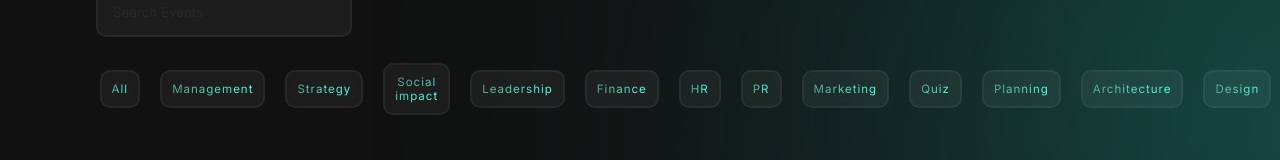
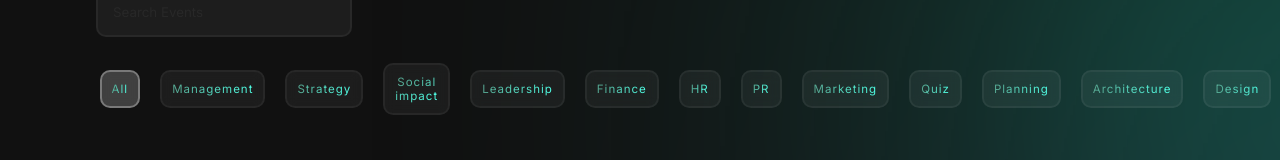
Before and after one commit to yuvraajnarula/magnovite, a SvelteKit app: page /event in a window 1280 px wide. Shown: the part 358-518 px from the top of the page. Built offline with nearby package versions, Linux system fonts and the light colour scheme.

Commit message:
filter button logic

```diff
--- a/src/component/Carousel.svelte
+++ b/src/component/Carousel.svelte
@@ -1,25 +1,32 @@
-
 <script>
     export let tags = [];
+    export let activeTag = 'All';
     let scrollContainer;
+    export let handleTagClick;
 </script>
+
 <div class="tags-flex">
     <ul class="tags-carousel" bind:this={scrollContainer}>
         <li>
-            <button>
-                <span>
-                    All
-                </span>
+            <button
+                class="tag-button {activeTag === 'All' ? 'active' : ''}"
+                on:click={() => handleTagClick('All')}
+            >
+                <span>All</span>
             </button>
         </li>
         {#each tags as tag}
-        <li>
-            <button class="tag-button">
-                <span>
-                    {tag[0].toUpperCase() + tag.slice(1)}
-                </span>
-            </button>
-        </li>
+            <li>
+                <button
+                    class="tag-button {activeTag === tag ? 'active' : ''}"
+                    on:click={() => {
+                        console.log("Clicked tag:", tag);
+                        handleTagClick(tag);
+                    }}
+                >
+                    <span>{tag[0].toUpperCase() + tag.slice(1)}</span>
+                </button>
+            </li>
         {/each}
     </ul>
 </div>
@@ -66,8 +73,16 @@
     .tags-flex ul li button:hover{
         transform: translateY(-5px);
     }
+    .tags-flex ul li button.active {
+        background: rgba(255, 255, 255, 0.2);
+        border-color: rgba(255, 255, 255, 0.3);
+    }
+    .tags-flex ul li button.active span {
+        color: #fff;
+    }
     .tags-flex ul li button span{
         width: fit-content;
+        color: rgba(255, 255, 255, 0.7);
     }
     @media only screen and (max-width: 768px){
         .tags-flex ul li button{
--- a/src/routes/event/+page.svelte
+++ b/src/routes/event/+page.svelte
@@ -221,23 +221,43 @@ events.forEach(event => {
     });
 });
 const tags = Array.from(uniqueTags);
-onMount(()=>{
-    let search = document.querySelector(".search");
-    search.addEventListener("keyup",()=>{
-        let query = search.value.toLowerCase();
-        let cards = document.querySelectorAll(".card-component");
-        cards.forEach(card=>{
-            let title = card.querySelector(".card-title").textContent.toLowerCase();
-            let tags = card.querySelector(".s").value;
-            if (title.includes(query) || tags.includes(query)){
-                card.style.display = "block";
-            }else{
-                card.style.display = "none";
-            }
-        })
-    })
-});
+let activeTag = 'All';  // Add this line
+    let searchQuery = '';   // Add this line
+    let filteredEvents = events;
+
+    function handleTagClick(selectedTag) {
+        activeTag = selectedTag;
+        filterEvents();
+    }
+
+    function filterEvents() {
+        // First filter by tag
+        let tagFiltered = activeTag === 'All'
+            ? events
+            : events.filter(event => event.tags.includes(activeTag));
+
+        // Then filter by search query
+        if (searchQuery) {
+            const query = searchQuery.toLowerCase();
+            filteredEvents = tagFiltered.filter(event =>
+                event.title.toLowerCase().includes(query) ||
+                event.tags.some(tag => tag.toLowerCase().includes(query))
+            );
+        } else {
+            filteredEvents = tagFiltered;
+        }
+    }
+
+    onMount(() => {
+        let search = document.querySelector(".search");
+        search.addEventListener("keyup", (e) => {
+            searchQuery = e.target.value;
+            filterEvents();
+        });
+    });
+
 </script>
+
 <div class="about-div">
     <div class="bg-bubble"></div>
     <Nav />
@@ -274,10 +294,10 @@ onMount(()=>{
                     {/each}
                 </ul>
         </div> --><br><br>
-        <input type="search" placeholder="Search Events" class="search"/>
-        <Carousel tags={tags} />
+        <input type="search" placeholder="Search Events" class="search" bind:value={searchQuery}/>
+        <Carousel {tags} {activeTag} {handleTagClick} />
         <div class="about-grid">
-            {#each events as event}
+            {#each filteredEvents as event}
                 <Card title={event.title} description={event.desc} tag={event.tags}/>
             {/each}
         </div>
@@ -302,6 +322,14 @@ onMount(()=>{
     }
     .search:focus{
         outline: none;
+        background: rgba(255, 255, 255, 0.08);
+        border:2px solid rgba(255, 255, 255, 0.08);
+    }
+    .active{
+        background: rgba(255, 255, 255, 0.5);
+    }
+    .active span{
+        color: #111 !important;
     }
     @media only screen and (max-width:768px){
         .search{
```
